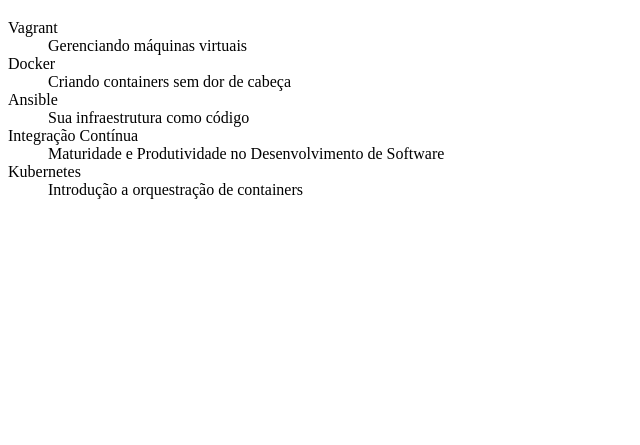
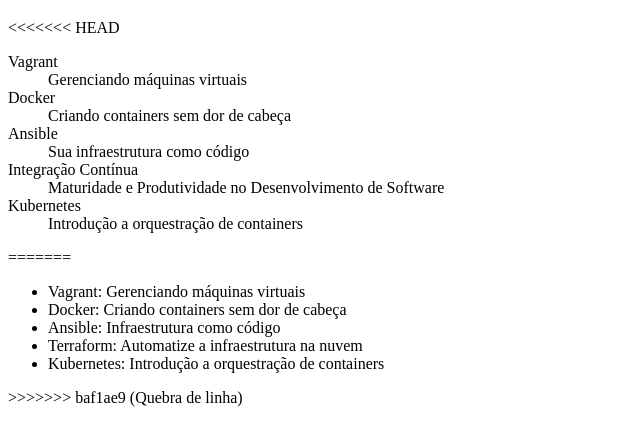
Before and after one commit to belchilim/Git-Github-Alura, a plain HTML site: page index.html in a window 1280 px wide. Shown: the part 61-506 px from the top of the page, without its empty margins (0-640 px from the left). Drawn offline with Linux system fonts and the light colour scheme.

Commit message:
olhs ele ai

```diff
--- a/index.html
+++ b/index.html
@@ -8,6 +8,7 @@
 </head>
 <body>
     <h1>Lista de Curso de DevOps da Alura</h1>
+<<<<<<< HEAD
 
     <dl>
         <dt>Vagrant</dt>
@@ -21,5 +22,15 @@
         <dt>Kubernetes</dt>
         <dd>Introdução a orquestração de containers</dd>
     </dl>
+=======
+
+    <ul>
+        <li>Vagrant: Gerenciando máquinas virtuais</li>
+        <li>Docker: Criando containers sem dor de cabeça</li>
+        <li>Ansible: Infraestrutura como código</li>
+        <li>Terraform: Automatize a infraestrutura na nuvem</li>
+        <li>Kubernetes: Introdução a orquestração de containers</li>
+    </ul>
+>>>>>>> baf1ae9 (Quebra de linha)
 </body>
 </html>
```
